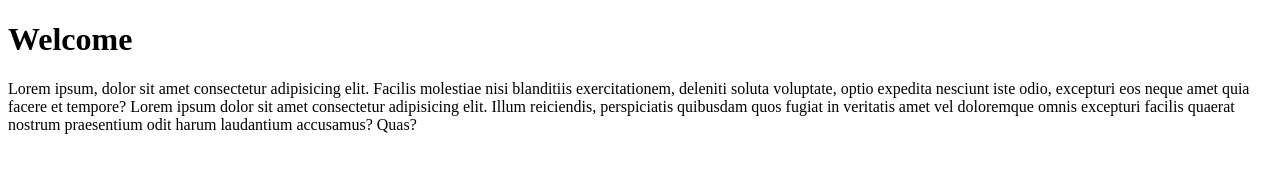
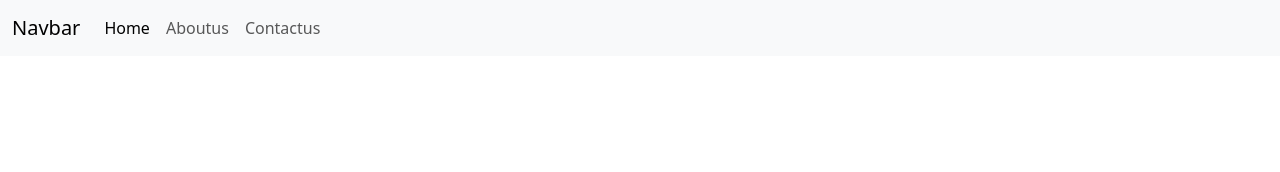
Before and after one commit to Anamikalimbu/gitproject, a plain HTML site: page index.html in a window 1280 px wide. Drawn offline with nearby package versions, Linux system fonts and the light colour scheme.

Commit message:
menu-about-section-added

```diff
--- a/index.html
+++ b/index.html
@@ -4,10 +4,35 @@
     <meta charset="UTF-8">
     <meta http-equiv="X-UA-Compatible" content="IE=edge">
     <meta name="viewport" content="width=device-width, initial-scale=1.0">
-    <title>Document</title>
+    <title>Git Project</title>
+    <link href="https://cdn.jsdelivr.net/npm/bootstrap@5.3.0/dist/css/bootstrap.min.css" rel="stylesheet" integrity="sha384-9ndCyUaIbzAi2FUVXJi0CjmCapSmO7SnpJef0486qhLnuZ2cdeRhO02iuK6FUUVM" crossorigin="anonymous">
 </head>
 <body>
-    <h1>Welcome</h1>
-   <p> Lorem ipsum, dolor sit amet consectetur adipisicing elit. Facilis molestiae nisi blanditiis exercitationem, deleniti soluta voluptate, optio expedita nesciunt iste odio, excepturi eos neque amet quia facere et tempore? Lorem ipsum dolor sit amet consectetur adipisicing elit. Illum reiciendis, perspiciatis quibusdam quos fugiat in veritatis amet vel doloremque omnis excepturi facilis quaerat nostrum praesentium odit harum laudantium accusamus? Quas?</p>
+
+    <!-- Menu Section -->
+   <section>
+    <nav class="navbar navbar-expand-lg bg-body-tertiary">
+        <div class="container-fluid">
+          <a class="navbar-brand" href="#">Navbar</a>
+          <button class="navbar-toggler" type="button" data-bs-toggle="collapse" data-bs-target="#navbarNavDropdown" aria-controls="navbarNavDropdown" aria-expanded="false" aria-label="Toggle navigation">
+            <span class="navbar-toggler-icon"></span>
+          </button>
+          <div class="collapse navbar-collapse" id="navbarNavDropdown">
+            <ul class="navbar-nav">
+              <li class="nav-item">
+                <a class="nav-link active" aria-current="page" href="#">Home</a>
+              </li>
+              <li class="nav-item">
+                <a class="nav-link" href="home.html">Aboutus</a>
+              </li>
+              <li class="nav-item">
+                <a class="nav-link" href="#">Contactus</a>
+              </li>
+            </ul>
+          </div>
+        </div>
+      </nav>
+   </section>
+    <script src="https://cdn.jsdelivr.net/npm/bootstrap@5.3.0/dist/js/bootstrap.bundle.min.js" integrity="sha384-geWF76RCwLtnZ8qwWowPQNguL3RmwHVBC9FhGdlKrxdiJJigb/j/68SIy3Te4Bkz" crossorigin="anonymous"></script>
 </body>
 </html>
```
Also changed, not shown: home.html (+30 -0 lines).
